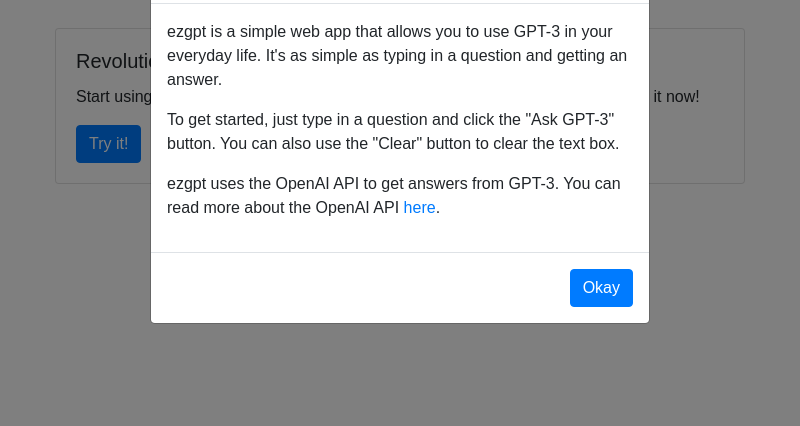
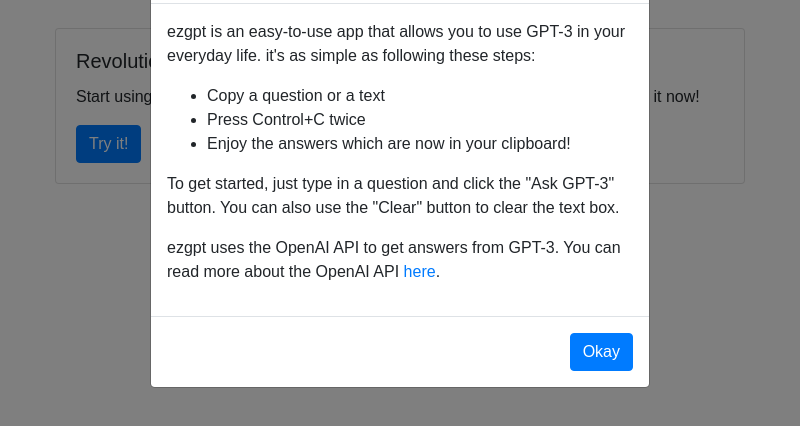
Before and after one commit to FujiwaraChoki/ezgpt, an Electron app: page src/index.html in a window 800 px wide. Both pictures are taken after a click on the button "Try it!". Shown: the part 88-514 px from the top of the page. Drawn offline with nearby package versions, Linux system fonts and the light colour scheme; a web font is replaced by a local one.

Commit message:
Changed how it works

```diff
--- a/src/index.html
+++ b/src/index.html
@@ -2,7 +2,7 @@
 <html>
   <head>
     <meta charset="UTF-8" />
-    <title>Hello World!</title>
+    <title>ezgpt</title>
     <!--Bootstrap V4 & Heroicons-->
     <link
       rel="stylesheet"
@@ -41,8 +41,13 @@
             </div>
             <div class="modal-body">
               <p>
-                ezgpt is a simple web app that allows you to use GPT-3 in your everyday life.
-                It's as simple as typing in a question and getting an answer.
+                ezgpt is an easy-to-use app that allows you to use GPT-3 in your everyday life.
+                it's as simple as following these steps:
+                <ul>
+                  <li>Copy a question or a text</li>
+                  <li>Press Control+C twice</li>
+                  <li>Enjoy the answers which are now in your clipboard!</li>
+                </ul>
               </p>
               <p>
                 To get started, just type in a question and click the "Ask GPT-3" button.
```
